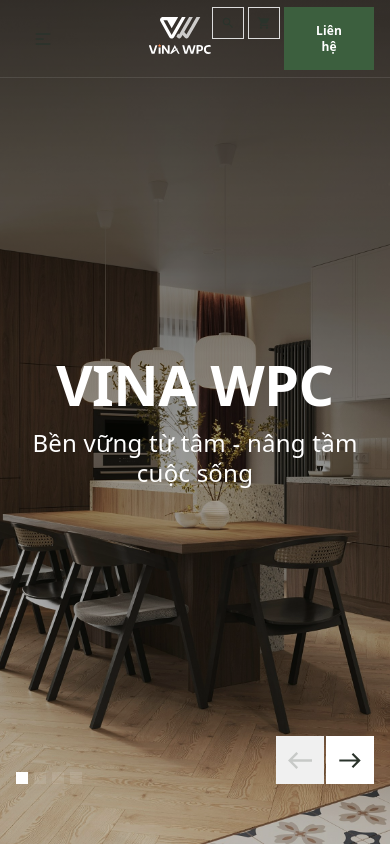
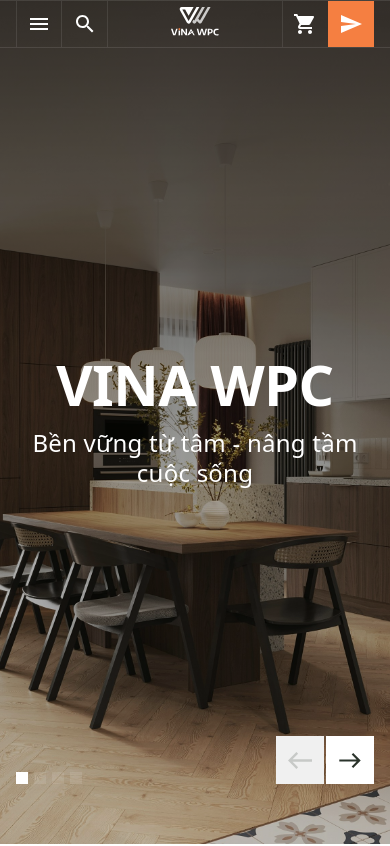
Before and after one commit to dunganh21/vina-wpc, a Next.js app: page / in a window 390 px wide. Shown: the top 846 px of the page. Built offline with nearby package versions, Linux system fonts and the light colour scheme.

Commit message:
refactor : header mobile

```diff
--- a/src/app/globals.css
+++ b/src/app/globals.css
@@ -51,6 +51,10 @@
 }
 @utility shadow-tooltip {
   box-shadow: var(--shadow-tooltip);
+}
+
+@utility pt-safe {
+  padding-top: env(safe-area-inset-top);
 }
 
 @layer base {
--- a/src/app/navbar-test/page.tsx
+++ b/src/app/navbar-test/page.tsx
@@ -1,4 +1,4 @@
-import { Navbar } from '@/components/layout/Header';
+import { Header } from '@/components/layout/Header';
 
 export default function NavbarTestPage() {
   return (
@@ -22,7 +22,7 @@
       {/* Light variant */}
       <div className="mb-8">
         <h2 className="mb-4 px-4 text-2xl font-bold">Light Variant</h2>
-        <Navbar variant="light" />
+        <Header />
       </div>
 
       {/* Dark variant */}
@@ -30,7 +30,7 @@
         <h2 className="mb-4 px-4 pt-8 text-2xl font-bold text-white">
           Dark Variant
         </h2>
-        <Navbar variant="dark" />
+        <Header />
       </div>
     </div>
   );
--- a/src/components/layout/Header.tsx
+++ b/src/components/layout/Header.tsx
@@ -1,4 +1,6 @@
-import React from 'react';
+'use client';
+
+import React, { useState, useEffect } from 'react';
 import Link from 'next/link';
 import { cn } from '@/lib/utils';
 import { Logo } from '@/components/ui/Logo';
@@ -60,35 +62,115 @@
   variant?: NavbarVariant;
 }
 
-export function Header({ className, variant = 'dark' }: NavbarProps) {
+export function Header({ className }: Omit<NavbarProps, 'variant'>) {
+  const [variant, setVariant] = useState<NavbarVariant>('dark');
+  console.log('[DEBUG] / Header / variant:', variant);
+
+  useEffect(() => {
+    const checkInitialState = () => {
+      const heroSentinel = document.getElementById('hero-sentinel');
+
+      if (!heroSentinel) {
+        return false;
+      }
+
+      const rect = heroSentinel.getBoundingClientRect();
+      const scrollY = window.scrollY || window.pageYOffset;
+
+      // If we're at the top of the page (scroll position near 0) or hero-sentinel is visible, use dark variant
+      // This handles initial page load where user should see dark header over hero
+      const isAtTop = scrollY < 100; // Allow some tolerance for scroll position
+      const isSentinelVisible =
+        rect.top < window.innerHeight && rect.bottom > 0;
+      const shouldBeDark = isAtTop || isSentinelVisible;
+
+      console.log(
+        '[DEBUG] / checkInitialState / scrollY:',
+        scrollY,
+        'isAtTop:',
+        isAtTop,
+        'isSentinelVisible:',
+        isSentinelVisible,
+        'shouldBeDark:',
+        shouldBeDark
+      );
+      setVariant(shouldBeDark ? 'dark' : 'light');
+      return true;
+    };
+
+    const setupObserver = () => {
+      const heroSentinel = document.getElementById('hero-sentinel');
+      console.log('[DEBUG] / setupObserver / heroSentinel:', heroSentinel);
+
+      if (!heroSentinel) {
+        // Retry after a short delay if element not found
+        setTimeout(() => {
+          if (!checkInitialState()) {
+            setupObserver();
+          }
+        }, 100);
+        return null;
+      }
+
+      // Check initial state immediately
+      checkInitialState();
+
+      const observer = new IntersectionObserver(
+        (entries) => {
+          const [entry] = entries;
+          console.log(
+            '[DEBUG] / observer / isIntersecting:',
+            entry.isIntersecting
+          );
+          // When hero-sentinel leaves the viewport (scrolled past), use light variant
+          // When hero-sentinel is still in viewport area, use dark variant
+          // Use rootMargin to trigger transition when sentinel is about to leave
+          setVariant(entry.isIntersecting ? 'dark' : 'light');
+        },
+        {
+          threshold: 0,
+          rootMargin: '0px 0px 100px 0px', // Give extra space so it triggers when sentinel is still below viewport
+        }
+      );
+
+      observer.observe(heroSentinel);
+      return observer;
+    };
+
+    // Always setup observer, but also check initial state
+    const observer = setupObserver();
+
+    return () => {
+      if (observer) {
+        observer.disconnect();
+      }
+    };
+  }, []);
+
   return (
     <header
       className={cn(
-        'absolute top-0 left-0 z-50 navbar h-[78px] w-full px-4 py-0 lg:px-[108px]',
+        'sticky top-0 left-0 z-50 w-full py-0 pt-safe lg:h-[78px]',
+        'transition-all duration-500 ease-in-out',
         variant === 'light'
-          ? 'border-b border-neutral-200 bg-white'
-          : 'border-b border-white/10 bg-transparent',
+          ? 'border-y border-neutral-200 bg-white'
+          : 'border-y border-white/10 bg-transparent',
         className
       )}
     >
-      {/* Left Navigation - Hidden on mobile, show on lg+ */}
+      <div className="page-container flex lg:h-full">
         <div className="navbar-start">
-        <div className="dropdown lg:hidden">
-          <div tabIndex={0} role="button" className="btn btn-ghost">
-            <svg
-              className="h-5 w-5"
-              fill="none"
-              stroke="currentColor"
-              viewBox="0 0 24 24"
-            >
-              <path
-                strokeLinecap="round"
-                strokeLinejoin="round"
-                strokeWidth={2}
-                d="M4 6h16M4 12h8m-8 6h16"
+          {/* Mobile Left Actions */}
+          <div className="flex lg:hidden">
+            <div className="dropdown">
+              <ButtonIcon
+                tabIndex={0}
+                role="button"
+                variant="button-outline"
+                theme={variant === 'light' ? 'light' : 'dark'}
+                icon="menu.svg"
+                className="h-[46px] w-[46px] border-y-0"
               />
-            </svg>
-          </div>
               <ul className="dropdown-content menu z-[1] mt-3 w-52 menu-sm rounded-box bg-base-100 p-2 shadow">
                 <li>
                   <NavItem href="#products" variant={variant}>
@@ -107,6 +189,16 @@
                 </li>
               </ul>
             </div>
+
+            <ButtonIcon
+              variant="button-outline"
+              theme={variant === 'light' ? 'light' : 'dark'}
+              icon="search.svg"
+              className="h-[46px] w-[46px] border-y-0 border-l-0 text-white"
+            />
+          </div>
+
+          {/* Desktop Navigation */}
           <div className="hidden lg:flex">
             <ul className="menu menu-horizontal gap-2 px-1">
               <li>
@@ -131,17 +223,13 @@
         {/* Center Logo */}
         <div className="navbar-center">
           <Link href="/" className="inline-flex items-center justify-center">
-          <Logo
-            type={variant === 'light' ? 'default' : 'white'}
-            width={88}
-            height={62}
-            className="h-11 w-16 lg:h-[62px] lg:w-[88px]"
-          />
+            <Logo type={variant === 'light' ? 'default' : 'white'} />
           </Link>
         </div>
 
         {/* Right Actions */}
-      <div className="navbar-end h-full">
+        <div className="navbar-end lg:h-full">
+          {/* Desktop Right Actions */}
           <div className="hidden h-full gap-0 lg:flex">
             <Button
               variant="button-outline"
@@ -170,23 +258,22 @@
             </Button>
           </div>
 
-        {/* Mobile actions */}
-        <div className="flex gap-1 lg:hidden">
+          {/* Mobile Right Actions */}
+          <div className="flex lg:hidden">
             <ButtonIcon
               variant="button-outline"
-            theme="light"
-            icon="search.svg"
-            className="btn-sm"
+              theme={variant === 'light' ? 'light' : 'dark'}
+              icon="shopping-cart.svg"
+              className="h-[46px] w-[46px] border-y-0 border-r-0"
             />
+
             <ButtonIcon
-            variant="button-outline"
-            theme="light"
-            icon="shopping-cart.svg"
-            className="btn-sm"
+              variant="button-icon"
+              theme={variant === 'light' ? 'light' : 'dark'}
+              icon="send.svg"
+              className="h-[46px] w-[46px] border-y-0"
             />
-          <Button variant="button" mode="light" className="btn-sm">
-            Liên hệ
-          </Button>
+          </div>
         </div>
       </div>
     </header>
--- a/src/components/layout/index.ts
+++ b/src/components/layout/index.ts
@@ -1,2 +1,2 @@
-export { Navbar } from './Header';
+export { Header } from './Header';
 export { Footer } from './Footer';
--- a/src/components/sections/Hero.tsx
+++ b/src/components/sections/Hero.tsx
@@ -54,6 +54,7 @@
             />
           </div>
         </div>
+        <div id="hero-sentinel" className="absolute bottom-0 left-0 w-full h-1" />
       </div>
       <div className="h-screen" />
     </>
--- a/src/components/ui/ButtonIcon.tsx
+++ b/src/components/ui/ButtonIcon.tsx
@@ -53,8 +53,9 @@
       } else if (theme === 'dark') {
         return cn(
           baseStyles,
-          'border border-white/85 bg-transparent hover:bg-secondary active:bg-secondary'
+          'border bg-transparent hover:bg-secondary active:bg-secondary'
         );
+        // Note: border color will be set via style prop for #F0F0F01A
       } else if (theme === 'white') {
         return cn(
           baseStyles,
@@ -92,7 +93,7 @@
       } else if (theme === 'dark') {
         return cn(
           baseIconStyles,
-          'text-[#2A332B] group-hover:text-white group-active:text-white'
+          'text-white group-hover:text-white group-active:text-white'
         );
       } else if (theme === 'white') {
         return cn(
@@ -105,9 +106,15 @@
     return baseIconStyles;
   };
 
+  const customStyle =
+    variant === 'button-outline' && theme === 'dark'
+      ? { borderColor: '#F0F0F01A' }
+      : {};
+
   return (
     <button
       className={cn(getButtonStyles(), 'group', className)}
+      style={customStyle}
       disabled={disabled}
       {...props}
     >
```
Also changed, not shown: public/icons/menu.svg (added), public/icons/send.svg (added). Lines whose indentation alone changed are shown as unchanged.
